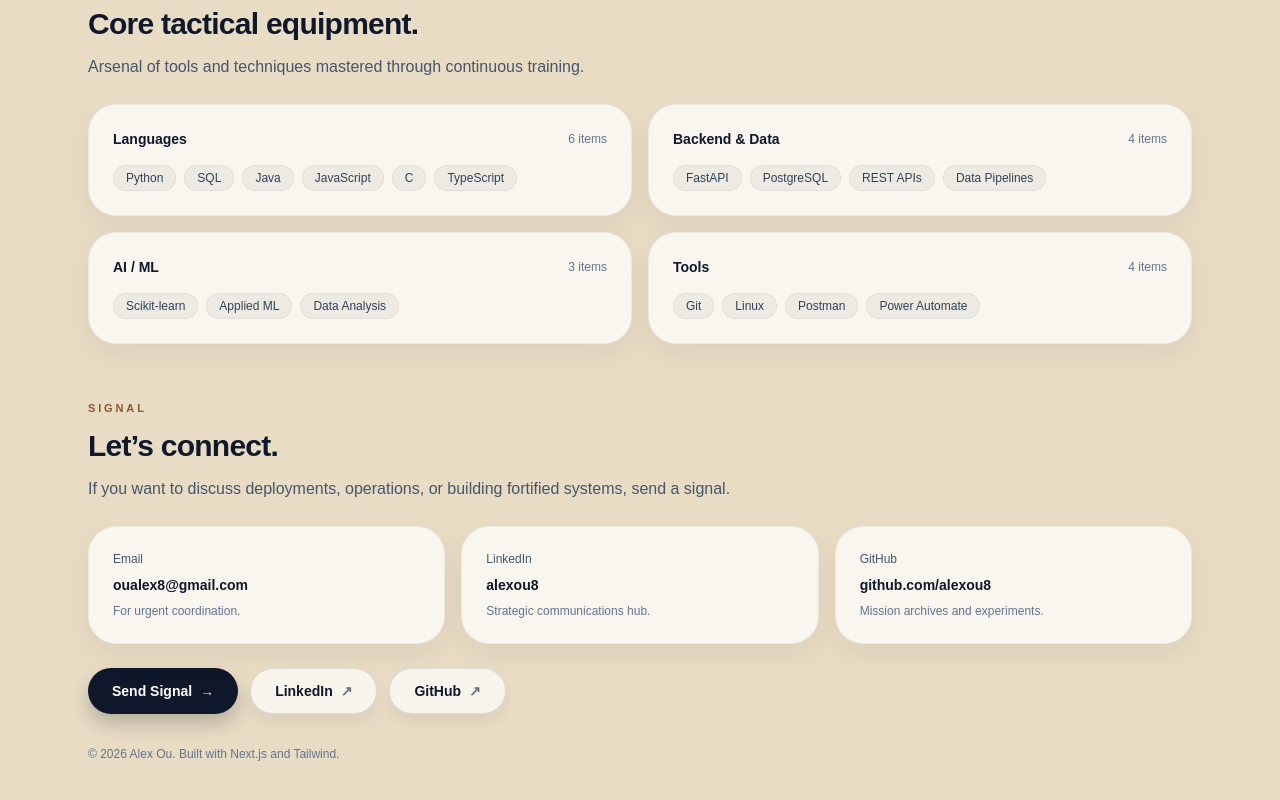
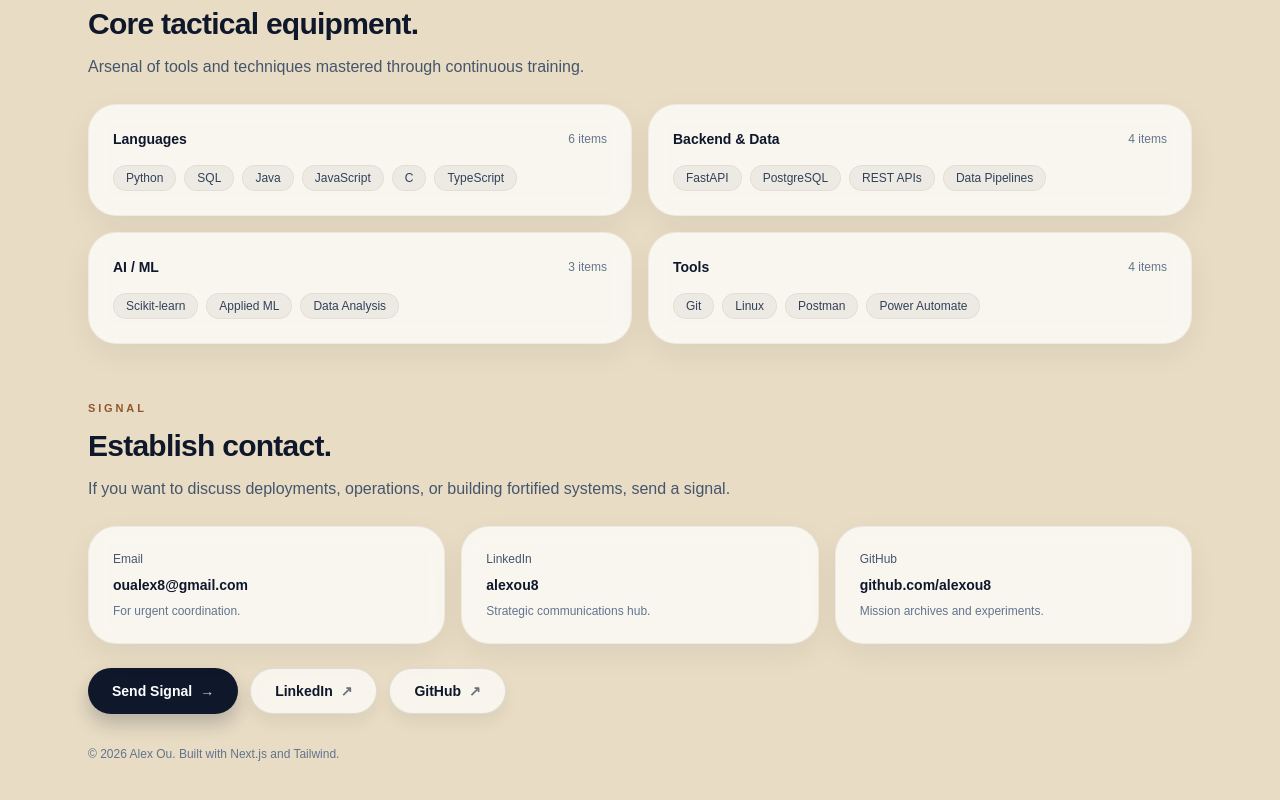
Before and after one commit to alexou8/alex-ou-portfolio, a Next.js app: page / in a window 1280 px wide. Shown: the part 1839-2639 px from the top of the page. Built offline with nearby package versions, Linux system fonts and the light colour scheme.

Commit message:
Fix contact section title to 'Establish contact'
Co-authored-by: alexou8 <206602979+alexou8@users.noreply.github.com>

```diff
--- a/app/page.tsx
+++ b/app/page.tsx
@@ -661,7 +661,7 @@ export default function Home() {
           <section id="contact" className="mt-10 sm:mt-14 reveal-init" data-reveal="true">
             <SectionTitle
               eyebrow="SIGNAL"
-              title="Let’s connect."
+              title="Establish contact."
               desc="If you want to discuss deployments, operations, or building fortified systems, send a signal."
             />
 
```
